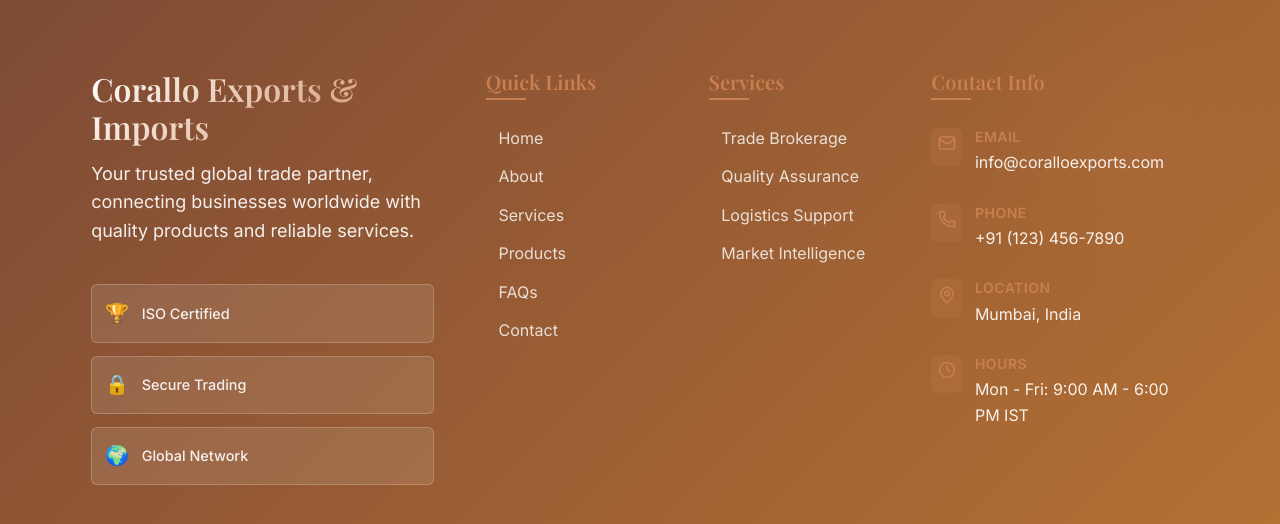
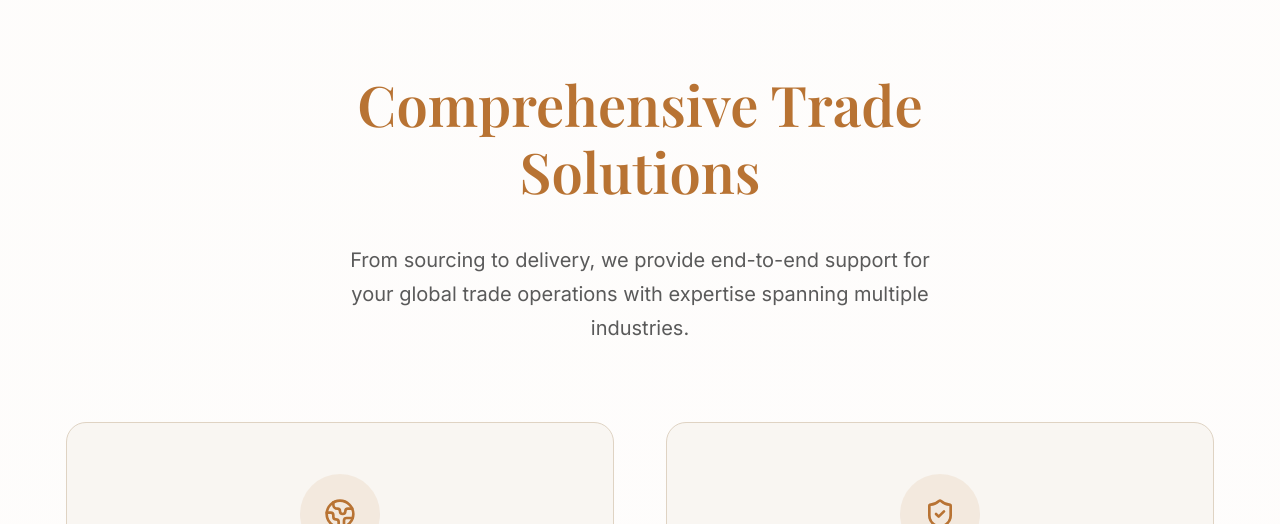
Before and after one commit to Shar1q-codes/corallo-exports-site, a React (Vite) app: page / in a window 1280 px wide. Shown: the part 2276-2800 px from the top of the page. Built offline with nearby package versions, Linux system fonts and the light colour scheme.

Commit message:
Complete Corallo Industrial Luxury Website

```diff
--- a/src/App.jsx
+++ b/src/App.jsx
@@ -16,9 +16,9 @@ import Contact from "./pages/Contact";
 import NotFound from "./pages/NotFound";
 
 // 🧱 Layout Components
-import Navigation from "./components/Navigation";
-import Footer from "./components/Footer";
-import ScrollToTop from "./components/ScrollToTop";
+import Navigation from "./components/common/Navigation";
+import Footer from "./components/common/Footer";
+import ScrollToTop from "./components/common/ScrollToTop";
 
 // 🎨 Global Styles
 import "./styles/global.css";
--- /dev/null
+++ b/src/components/home/ServicesSection.jsx
@@ -0,0 +1,74 @@
+/**
+ * Services Section Component
+ * Showcase of Corallo's core service offerings
+ */
+
+import { motion } from "framer-motion";
+import { Globe2, ShieldCheck, FileText, Truck, Banknote, Users } from "lucide-react";
+import FadeInView from "../FadeInView";
+import styles from "../../styles/ServicesSection.module.css";
+
+export default function ServicesSection() {
+  const services = [
+    {
+      icon: <Globe2 size={32} />,
+      title: "Global Sourcing",
+      description: "Connect with verified suppliers worldwide for premium products across multiple industries."
+    },
+    {
+      icon: <ShieldCheck size={32} />,
+      title: "Quality Assurance",
+      description: "Rigorous quality control ensuring international standards and certifications."
+    },
+    {
+      icon: <FileText size={32} />,
+      title: "Documentation",
+      description: "Complete trade documentation and compliance support for seamless transactions."
+    },
+    {
+      icon: <Truck size={32} />,
+      title: "Logistics",
+      description: "End-to-end logistics coordination with trusted shipping partners globally."
+    },
+    {
+      icon: <Banknote size={32} />,
+      title: "Secure Payments",
+      description: "Safe transaction processing through Letters of Credit and verified gateways."
+    },
+    {
+      icon: <Users size={32} />,
+      title: "Expert Support",
+      description: "Dedicated team providing market intelligence and trade consultation."
+    }
+  ];
+
+  return (
+    <section className={styles.section} data-section="services">
+      <div className={styles.container}>
+        <FadeInView className={styles.header}>
+          <h2>Comprehensive Trade Solutions</h2>
+          <p>
+            From sourcing to delivery, we provide end-to-end support for your
+            global trade operations with expertise spanning multiple industries.
+          </p>
+        </FadeInView>
+
+        <div className={styles.grid}>
+          {services.map((service, index) => (
+            <FadeInView
+              key={index}
+              delay={0.1 * index}
+              className={styles.serviceCard}
+            >
+              <div className={styles.iconWrapper}>
+                {service.icon}
+              </div>
+              <h3>{service.title}</h3>
+              <p>{service.description}</p>
+            </FadeInView>
+          ))}
+        </div>
+      </div>
+    </section>
+  );
+}
--- /dev/null
+++ b/src/styles/ServicesSection.module.css
@@ -0,0 +1,185 @@
+/* ===============================
+   🔧 Services Section - Industrial Luxury
+   =============================== */
+
+.section {
+  padding: var(--space-2xl) 0;
+  background: var(--surface);
+  position: relative;
+}
+
+.section::before {
+  content: '';
+  position: absolute;
+  top: 0;
+  left: 0;
+  right: 0;
+  bottom: 0;
+  background: linear-gradient(
+    135deg,
+    rgba(184, 115, 51, 0.02) 0%,
+    rgba(200, 127, 79, 0.02) 50%,
+    rgba(184, 115, 51, 0.02) 100%
+  );
+  pointer-events: none;
+}
+
+.container {
+  max-width: 1200px;
+  margin: 0 auto;
+  padding: 0 var(--space-md);
+  position: relative;
+  z-index: 1;
+}
+
+.header {
+  text-align: center;
+  margin-bottom: var(--space-2xl);
+  max-width: 800px;
+  margin-left: auto;
+  margin-right: auto;
+}
+
+.header h2 {
+  font-family: var(--font-display);
+  font-size: clamp(2.5rem, 5vw, 3.5rem);
+  color: var(--primary);
+  margin-bottom: var(--space-lg);
+  line-height: 1.2;
+}
+
+.header p {
+  font-size: 1.25rem;
+  line-height: 1.7;
+  color: var(--text-secondary);
+  max-width: 600px;
+  margin: 0 auto;
+}
+
+.grid {
+  display: grid;
+  grid-template-columns: repeat(auto-fit, minmax(350px, 1fr));
+  gap: var(--space-xl);
+}
+
+.serviceCard {
+  background: var(--background);
+  padding: var(--space-xl);
+  border-radius: var(--radius-lg);
+  border: 1px solid var(--border);
+  transition: all var(--transition-base);
+  text-align: center;
+  position: relative;
+  overflow: hidden;
+}
+
+.serviceCard::before {
+  content: '';
+  position: absolute;
+  top: 0;
+  left: 0;
+  right: 0;
+  height: 4px;
+  background: var(--gradient-primary);
+  transform: scaleX(0);
+  transition: transform var(--transition-base);
+}
+
+.serviceCard:hover {
+  transform: translateY(-8px);
+  box-shadow: var(--shadow-lg);
+  border-color: rgba(184, 115, 51, 0.3);
+}
+
+.serviceCard:hover::before {
+  transform: scaleX(1);
+}
+
+.iconWrapper {
+  display: inline-flex;
+  align-items: center;
+  justify-content: center;
+  width: 80px;
+  height: 80px;
+  background: rgba(184, 115, 51, 0.1);
+  border-radius: 50%;
+  color: var(--primary);
+  margin-bottom: var(--space-lg);
+  transition: all var(--transition-base);
+}
+
+.serviceCard:hover .iconWrapper {
+  background: var(--gradient-primary);
+  color: white;
+  transform: scale(1.1);
+}
+
+.serviceCard h3 {
+  font-family: var(--font-display);
+  font-size: 1.5rem;
+  color: var(--primary);
+  margin-bottom: var(--space-md);
+  font-weight: 600;
+}
+
+.serviceCard p {
+  color: var(--text-secondary);
+  line-height: 1.6;
+  margin: 0;
+}
+
+/* ===============================
+   📱 Responsive Design
+   =============================== */
+
+@media (max-width: 768px) {
+  .grid {
+    grid-template-columns: 1fr;
+    gap: var(--space-lg);
+  }
+
+  .serviceCard {
+    padding: var(--space-lg);
+  }
+
+  .iconWrapper {
+    width: 60px;
+    height: 60px;
+  }
+}
+
+@media (max-width: 480px) {
+  .serviceCard {
+    padding: var(--space-md);
+  }
+}
+
+@media (min-width: 1440px) {
+  .container {
+    max-width: 1400px;
+  }
+
+  .grid {
+    grid-template-columns: repeat(3, 1fr);
+  }
+}
+
+/* ===============================
+   ♿ Accessibility
+   =============================== */
+
+@media (prefers-reduced-motion: reduce) {
+  .serviceCard:hover {
+    transform: none;
+  }
+
+  .serviceCard:hover .iconWrapper {
+    transform: none;
+  }
+}
+
+@media (hover: none) and (pointer: coarse) {
+  .serviceCard {
+    min-height: 200px;
+  }
+}
```
